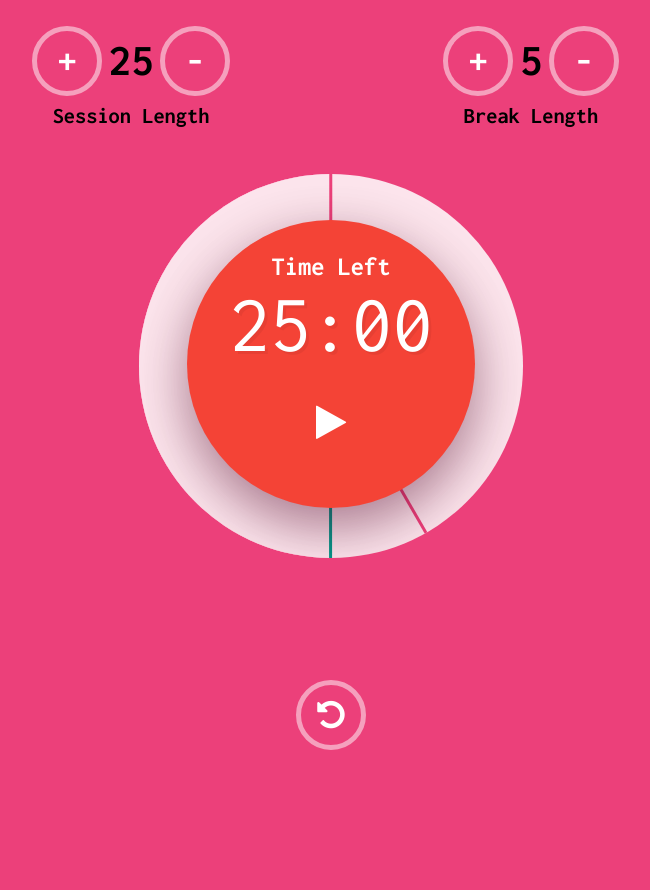
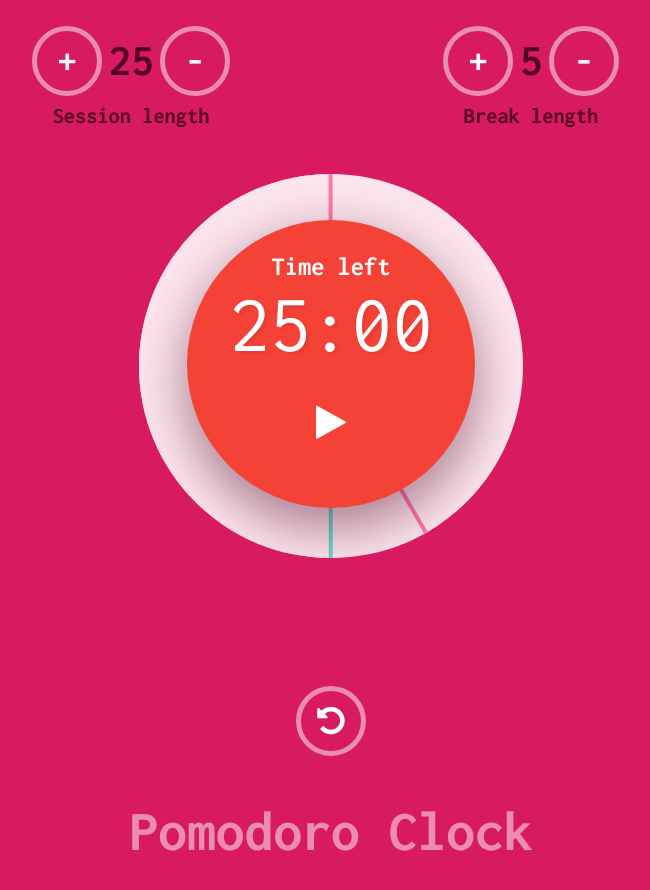
Before and after one commit to MissDitch/pomodoro-clock-app, a plain HTML site: page index.html in a window 1280 px wide. Shown: the whole page, without its empty margins (309-959 px from the left). Before the commit the page ends 800 px from the top, so only its background shows below. Drawn offline with Linux system fonts and the light colour scheme.

Commit message:
finishing touch

```diff
--- a/css/style.css
+++ b/css/style.css
@@ -1,8 +1,7 @@
 html {
   box-sizing: border-box;
-  font-size: 62.5%;
-  background: #f06292; /* Pink 300 */
-  background: #ec407a; /* Pink 400 */
+  font-size: 67.5%;
+  background: #d81b60; /* Pink 600 */
 }
 *, *:before, *:after {
   box-sizing: inherit;
@@ -11,6 +10,10 @@ body {
   margin:0;
   text-align: center;
   font-family: 'Inconsolata', monospace;
+}
+h1 {
+  font-size: 9rem;
+  color: rgba(255,255,255,0.5);
 }
 h3 {
   margin: 0.3rem 0;
@@ -60,25 +63,23 @@ h3 {
   box-shadow: 0 21px 47px 1px rgba(0,0,0,0.3);
   outline:0;
 }
-.controls--work {
-  color: #ba000d;
-}
-.controls--play {
-  color:  #008BA3;
-}
 .controls__display {
   border-radius: 50%;
   font-size: 7rem;
   font-weight: 700;
+  color: #560027; /* pink 900 dark */
   display: flex;
   align-items: center;
+
 }
 .controls h3 {
   font-size: 3.5rem;
+  /*color: rgba(255,255,255,0.5); */
+  color: #560027; /* pink 900 dark */
 }
 .circle {
   height: 65%;
-  padding: 4rem 0 6rem 0;
+  padding: 4rem 0 4rem 0;
 }
 .circle__outer {
   position: relative;
@@ -89,20 +90,21 @@ h3 {
   height: 60rem;
   border-radius: 50%;
 }
+/* inspired by https://css-tricks.com/css-pie-timer/ */
 .whole {
   width: 50%;
   height: 100%;
   position: absolute;
   background: #FF77A9; /* session: Pink 400  light  */
 }
-.leftHalf { /*spinner*/
+.leftHalf {
   border-radius: 50% 0 0 50%;
   z-index: 200;
   border-right: none;
   transform-origin: 100% 50%;
   transform: rotate(0deg);
 }
-.rightHalf { /*filler*/
+.rightHalf {
   border-radius: 0 50% 50% 0;
   z-index: 100;
   border-left: none;
@@ -119,19 +121,21 @@ h3 {
   transform-origin: 100% 50%;
   transform: rotate(0deg);
 }
+
 .finishLine {
   width: 52%;
-  height: 0.5rem;
+  height: 0.96rem;
+  height: 0.6rem;
   top: 50%;
   left: -2%;
   position: absolute;
   z-index: 450;
-  background: #ec407a; /* Pink 400 */;
+  background: #FF77A9; /* session: Pink 400  light  */
   transform-origin: 100%;
   transform: rotate(90deg);
 }
 .finishLine#finish-break {
-   background: #009688;  /* breal: teal 500  */
+  background: #64d8cb;  /* teal 400 light  */
 }
 .circle__inner {
   position: absolute;
@@ -144,17 +148,12 @@ h3 {
   width:inherit;
   height: inherit;
   border-radius: 50%;
-  box-shadow:  0 21px 47px 1px rgba(86,0,39,0.5), 0 21px 47px 1px rgba(0,0,0,0.3);  /*#560027  Pink 900 Dark */
-  box-shadow: 0 14px 28px rgba(0,0,0,0.25), 0 10px 10px rgba(0,0,0,0.22); /*.card-4 */
-  box-shadow: 0 3px 6px rgba(0,0,0,0.16), 0 3px 6px rgba(0,0,0,0.23); /*.card-2 */
-  box-shadow: 0 28px 42px rgba(86,0,39,0.4), 0 10px 10px rgba(0,0,0,0.2); /*.card-4 */
-  box-shadow: 0 28px 70px rgba(86,0,39,0.4), 0 14px 70px rgba(0,0,0,0.1);
-  /*#00251a rgba(0,37,26,0.4) 900 Teal Dark */
+  box-shadow: 0 28px 70px rgba(86,0,39,0.4), 0 14px 70px rgba(0,0,0,0.1); /*#560027  Pink 900 Dark , black */
+  /* shadow for break state: #00251a rgba(0,37,26,0.4) 900 Teal Dark */
   transform-origin: 50% 48%;
   transform: scale(0.75);
   z-index: 500;
 }
-
 .circle__inner h3 {
   font-size: 5.5rem;
   color: #ffffff;
@@ -174,7 +173,8 @@ h3 {
 .circle__message {
   font-size: 5rem;
   color:white;
-  padding: 2rem 0 0 0;
+  padding: 1rem 0 0 0;
+  height: 5rem;
 }
 i.fa.fa-play {
   font-size: 8rem;
@@ -187,7 +187,7 @@ i.fa.fa-undo {
 /* Custom, iPhone Retina */
 @media only screen and (min-width : 20rem) {  /* 320 / 16 = 20rem */
   html {
-    font-size: 62.5%;
+    font-size: 67.5%;
   }
 }
 
@@ -198,9 +198,9 @@ i.fa.fa-undo {
 
 /* Small Devices, Tablets */
 @media only screen and (min-width : 48rem) {  /* 768 / 16 =  48rem */
- /* html {
-    font-size: 50%;
- }  */
+  html {
+    font-size: 46.5%;
+ }
  .controls > * {
     padding: 1rem;
   }
@@ -220,7 +220,5 @@ i.fa.fa-undo {
 
 /* Large Devices, Wide Screens */
 @media only screen and (min-width : 75rem) { /* 1200 / 16 = 75rem */
-  /* html {
-    font-size: 40%;
-  }   */
+
 }
--- a/index.html
+++ b/index.html
@@ -22,7 +22,7 @@
             <span class="">25</span></div>
           <div class="controls__button minus">-</div>
         </div>
-        <h3>Session Length</h3>
+        <h3>Session length</h3>
       </div>
 
       <div class="controls__break">
@@ -32,7 +32,7 @@
             <span class="">5</span></div>
           <div class="controls__button minus">-</div>
         </div>
-        <h3>Break Length</h3>
+        <h3>Break length</h3>
       </div>
     </div> <!-- End controls -->
 
@@ -47,7 +47,7 @@
 
 
         <div id="circle-inner" class="circle__inner">
-          <h3>Time Left</h3>
+          <h3>Time left</h3>
           <h1 id="time" class="circle__time-left"></h1>
           <div class="controls__button "><i id="play_pause" class="fa fa-play" aria-hidden="true"></i></div>
         </div>  <!-- End circle_inner-->
@@ -62,6 +62,8 @@
       <div class="controls__button reset"><i class="fa fa-undo" aria-hidden="true"></i></div>
     </div>
 
+    <h1>Pomodoro Clock</h1>
+
   </div>  <!-- End clock-->
 
   <script src="js/main.js"></script>
--- a/js/main.js
+++ b/js/main.js
@@ -144,7 +144,7 @@ function run(isSession, state, minute, second) {
         if (isSession) {
             display = document.getElementById("workTime");
             message.textContent = "In session";
-            htm[0].style.background = "#ec407a";  //Pink 400
+            htm[0].style.background = "#d81b60";  //Pink 600
             inner.style.background = "#F44336"; //  Red 500
             inner.style.boxShadow = "0 28px 70px rgba(86,0,39,0.4), 0 14px 70px rgba(0,0,0,0.1)";
             outer.style.background = "#fce4ec";  // Pink 50
@@ -228,8 +228,8 @@ function fillCircle(isSession, minute, second) {
     length = display.textContent;
 
     [].forEach.call(document.getElementsByClassName("whole"), (function(element) {
-        isSession ? element.style.background = "#FF77A9": element.style.background = "#62EFFF";
-    }));
+        isSession ? element.style.background = "#FF77A9": element.style.background = "#64d8cb";
+    })); /*pink 400 light / teal 400 light */
 
     if (isSession) { numDeg =  sessionDeg - (numSec * 0.1); }
     else {
```
